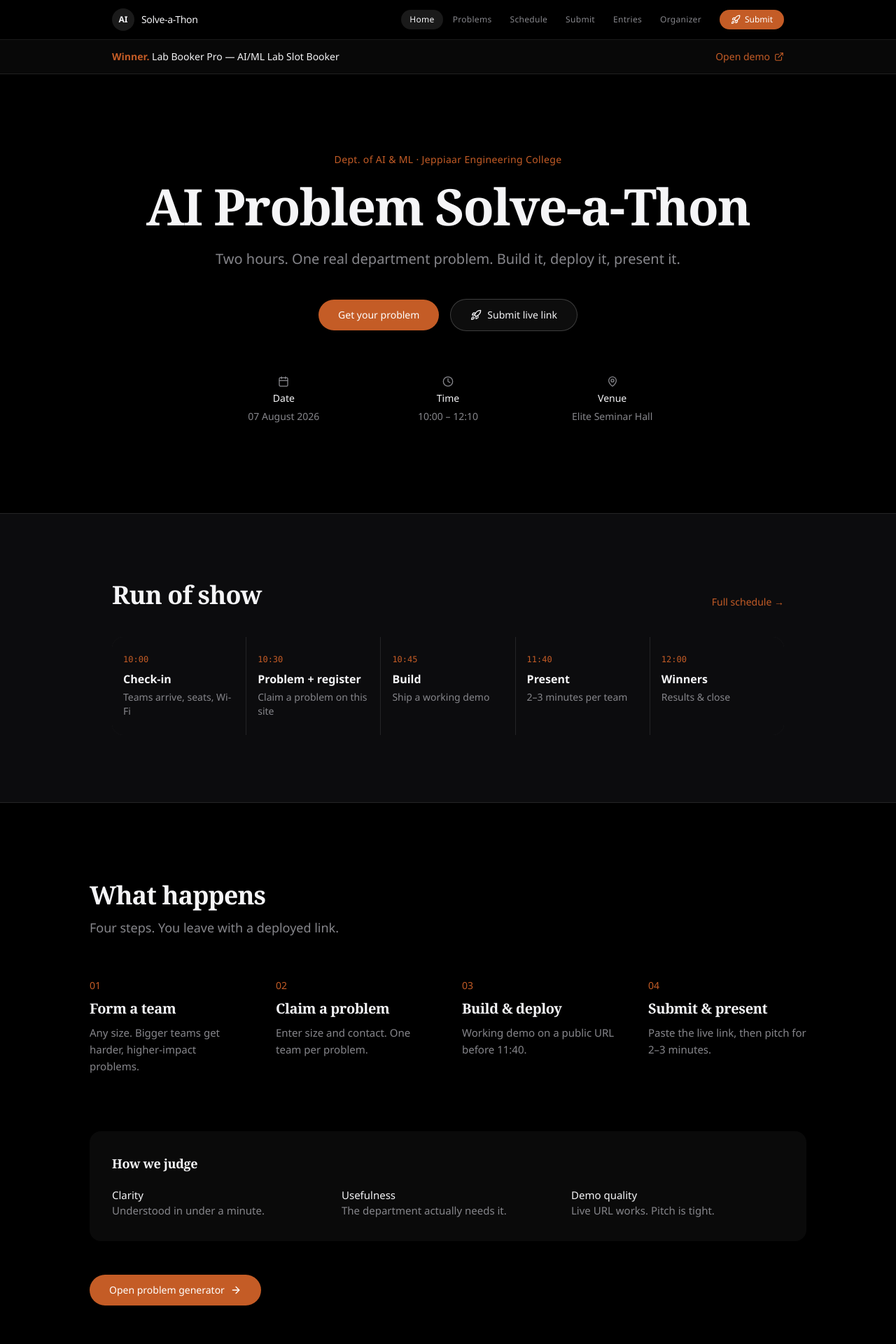
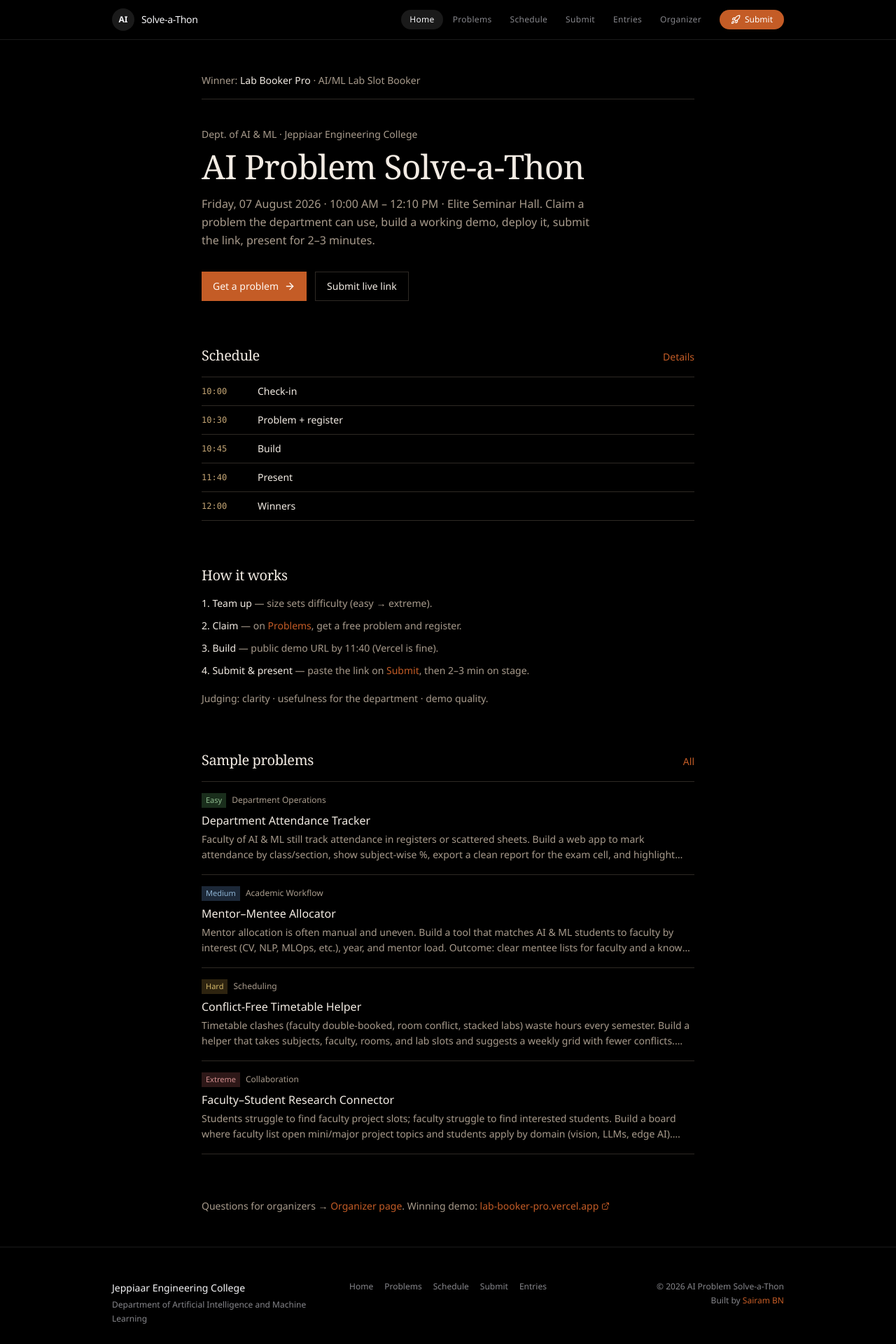
Before and after one commit to sairambn/AI-Competition, a React (Vite) app: page / in a window 1280 px wide. Shown: the top 1920 px of the page at 70% size. Built offline with nearby package versions, Linux system fonts and the light colour scheme.

Commit message:
Home: anti-template layout — left-aligned, specific, no product-page theater

```diff
--- a/src/pages/HomePage.tsx
+++ b/src/pages/HomePage.tsx
@@ -1,15 +1,7 @@
 import { Link } from "react-router-dom";
-import {
-  Calendar,
-  Clock,
-  MapPin,
-  ArrowRight,
-  Rocket,
-  ExternalLink,
-} from "lucide-react";
+import { ArrowRight, ExternalLink } from "lucide-react";
 import { PROBLEMS, type Difficulty } from "@/data/problems";
 import { cn } from "@/lib/utils";
-import { Reveal } from "@/components/Reveal";
 
 function formatDifficulty(value: Difficulty) {
   return value.charAt(0).toUpperCase() + value.slice(1);
@@ -36,258 +28,162 @@ const featured = [
 ];
 
 const AGENDA = [
-  { t: "10:00", l: "Check-in", d: "Teams arrive, seats, Wi-Fi" },
-  { t: "10:30", l: "Problem + register", d: "Claim a problem on this site" },
-  { t: "10:45", l: "Build", d: "Ship a working demo" },
-  { t: "11:40", l: "Present", d: "2–3 minutes per team" },
-  { t: "12:00", l: "Winners", d: "Results & close" },
+  { t: "10:00", l: "Check-in" },
+  { t: "10:30", l: "Problem + register" },
+  { t: "10:45", l: "Build" },
+  { t: "11:40", l: "Present" },
+  { t: "12:00", l: "Winners" },
 ];
 
 const WINNER_URL = "https://lab-booker-pro.vercel.app/";
 
 export function HomePage() {
   return (
-    <div className="flex flex-col">
-      {/* Winner strip */}
-      <div className="border-b border-white/10 bg-white/[0.03]">
-        <div className="mx-auto flex max-w-5xl flex-wrap items-center justify-between gap-3 px-6 py-3.5 lg:px-8">
-          <p className="text-sm text-[#f5f5f7]">
-            <span className="font-semibold text-primary">Winner. </span>
-            Lab Booker Pro — AI/ML Lab Slot Booker
-          </p>
+    <div className="mx-auto max-w-3xl px-4 py-12 sm:px-6 lg:px-8">
+      {/* Winner — plain text row, not a marketing banner */}
+      <p className="mb-10 border-b border-border pb-4 text-sm text-muted-foreground">
+        Winner:{" "}
         <a
           href={WINNER_URL}
           target="_blank"
           rel="noopener noreferrer"
-            className="inline-flex items-center gap-1.5 text-sm font-medium text-primary hover:underline"
+          className="font-medium text-foreground underline-offset-2 hover:text-primary hover:underline"
         >
-            Open demo <ExternalLink className="h-3.5 w-3.5" aria-hidden />
-          </a>
-        </div>
-      </div>
+          Lab Booker Pro
+        </a>{" "}
+        <span className="text-muted-foreground">· AI/ML Lab Slot Booker</span>
+      </p>
 
-      {/* Hero — Apple product-page scale */}
-      <section className="hero-glow relative overflow-hidden">
-        <div className="mx-auto max-w-5xl px-6 pb-24 pt-20 text-center lg:px-8 lg:pb-32 lg:pt-28">
-          <div className="animate-hero">
-            <p className="text-sm font-medium tracking-wide text-primary">
+      <header className="animate-fade-up">
+        <p className="text-sm text-muted-foreground">
           Dept. of AI & ML · Jeppiaar Engineering College
         </p>
-            <h1 className="mx-auto mt-5 max-w-4xl text-5xl font-semibold tracking-tight text-[#f5f5f7] sm:text-6xl lg:text-7xl">
+        <h1 className="mt-3 text-4xl text-foreground sm:text-5xl">
           AI Problem Solve-a-Thon
         </h1>
-            <p className="mx-auto mt-6 max-w-2xl text-lg leading-relaxed text-[#86868b] sm:text-xl">
-              Two hours. One real department problem. Build it, deploy it,
-              present it.
+        <p className="mt-4 max-w-xl text-base leading-relaxed text-muted-foreground">
+          Friday, 07 August 2026 · 10:00 AM – 12:10 PM · Elite Seminar Hall.
+          Claim a problem the department can use, build a working demo, deploy
+          it, submit the link, present for 2–3 minutes.
         </p>
 
-            <div className="mt-10 flex flex-wrap items-center justify-center gap-4">
+        <div className="mt-8 flex flex-wrap gap-3">
           <Link
             to="/problems"
-                className="inline-flex items-center justify-center rounded-full bg-primary px-7 py-3 text-sm font-medium text-white hover:opacity-90"
+            className="inline-flex items-center rounded-sm bg-primary px-4 py-2.5 text-sm font-medium text-primary-foreground hover:opacity-90"
           >
-                Get your problem
+            Get a problem <ArrowRight className="ml-2 h-4 w-4" />
           </Link>
           <Link
             to="/submit"
-                className="inline-flex items-center justify-center gap-2 rounded-full border border-white/20 bg-white/5 px-7 py-3 text-sm font-medium text-[#f5f5f7] backdrop-blur hover:bg-white/10"
+            className="inline-flex items-center rounded-sm border border-border px-4 py-2.5 text-sm font-medium text-foreground hover:bg-secondary"
           >
-                <Rocket className="h-4 w-4" /> Submit live link
+            Submit live link
           </Link>
         </div>
+      </header>
 
-            <dl className="mx-auto mt-16 grid max-w-2xl gap-8 text-sm text-[#86868b] sm:grid-cols-3">
-              <div className="flex flex-col items-center gap-1.5">
-                <Calendar className="h-4 w-4 text-[#f5f5f7]/" />
-                <dt className="font-medium text-[#f5f5f7]">Date</dt>
-                <dd>07 August 2026</dd>
+      <section className="mt-16">
+        <div className="mb-4 flex items-baseline justify-between gap-2">
+          <h2 className="text-xl text-foreground">Schedule</h2>
+          <Link to="/schedule" className="text-sm text-primary hover:underline">
+            Details
+          </Link>
         </div>
-              <div className="flex flex-col items-center gap-1.5">
-                <Clock className="h-4 w-4 text-[#f5f5f7]/" />
-                <dt className="font-medium text-[#f5f5f7]">Time</dt>
-                <dd>10:00 – 12:10</dd>
-              </div>
-              <div className="flex flex-col items-center gap-1.5">
-                <MapPin className="h-4 w-4 text-[#f5f5f7]/" />
-                <dt className="font-medium text-[#f5f5f7]">Venue</dt>
-                <dd>Elite Seminar Hall</dd>
-              </div>
-            </dl>
-          </div>
-        </div>
+        <table className="w-full text-left text-sm">
+          <tbody className="divide-y divide-border border-y border-border">
+            {AGENDA.map((row) => (
+              <tr key={row.t}>
+                <td className="w-20 py-2.5 font-mono text-xs text-accent">
+                  {row.t}
+                </td>
+                <td className="py-2.5 text-foreground">{row.l}</td>
+              </tr>
+            ))}
+          </tbody>
+        </table>
       </section>
 
-      {/* Agenda */}
-      <section className="border-y border-white/10 bg-[#0c0c0e]">
-        <div className="mx-auto max-w-5xl px-6 py-20 lg:px-8 lg:py-24">
-          <Reveal>
-            <div className="mb-10 flex flex-wrap items-end justify-between gap-3">
-              <h2 className="text-3xl font-semibold tracking-tight text-[#f5f5f7] sm:text-4xl">
-                Run of show
-              </h2>
-              <Link
-                to="/schedule"
-                className="text-sm font-medium text-primary hover:underline"
-              >
-                Full schedule →
+      <section className="mt-16">
+        <h2 className="text-xl text-foreground">How it works</h2>
+        <ol className="mt-4 space-y-3 text-sm text-muted-foreground">
+          <li>
+            <span className="font-medium text-foreground">1. Team up</span> —
+            size sets difficulty (easy → extreme).
+          </li>
+          <li>
+            <span className="font-medium text-foreground">2. Claim</span> — on{" "}
+            <Link to="/problems" className="text-primary hover:underline">
+              Problems
+            </Link>
+            , get a free problem and register.
+          </li>
+          <li>
+            <span className="font-medium text-foreground">3. Build</span> — public
+            demo URL by 11:40 (Vercel is fine).
+          </li>
+          <li>
+            <span className="font-medium text-foreground">4. Submit & present</span>{" "}
+            — paste the link on{" "}
+            <Link to="/submit" className="text-primary hover:underline">
+              Submit
+            </Link>
+            , then 2–3 min on stage.
+          </li>
+        </ol>
+        <p className="mt-5 text-sm text-muted-foreground">
+          Judging: clarity · usefulness for the department · demo quality.
+        </p>
+      </section>
+
+      <section className="mt-16">
+        <div className="mb-4 flex items-baseline justify-between gap-2">
+          <h2 className="text-xl text-foreground">Sample problems</h2>
+          <Link to="/problems" className="text-sm text-primary hover:underline">
+            All
           </Link>
         </div>
-          </Reveal>
-          <ol className="grid gap-px overflow-hidden rounded-2xl bg-white/10 sm:grid-cols-5">
-            {AGENDA.map((s, i) => (
-              <Reveal key={s.t} delay={i * 60} as="li">
-                <div className="h-full bg-[#0c0c0e] px-5 py-6 sm:px-4">
-                  <p className="font-mono text-xs font-medium text-primary">
-                    {s.t}
-                  </p>
-                  <p className="mt-2 text-base font-semibold text-[#f5f5f7]">
-                    {s.l}
-                  </p>
-                  <p className="mt-1 text-sm text-[#86868b]">{s.d}</p>
-                </div>
-              </Reveal>
-            ))}
-          </ol>
-        </div>
-      </section>
-
-      {/* Steps */}
-      <section className="px-6 py-24 lg:px-8 lg:py-28">
-        <div className="mx-auto max-w-5xl">
-          <Reveal>
-            <h2 className="text-3xl font-semibold tracking-tight text-[#f5f5f7] sm:text-4xl">
-              What happens
-            </h2>
-            <p className="mt-3 max-w-xl text-lg text-[#86868b]">
-              Four steps. You leave with a deployed link.
-            </p>
-          </Reveal>
-          <ol className="mt-14 grid gap-10 sm:grid-cols-2 lg:grid-cols-4">
-            {[
-              {
-                n: "01",
-                title: "Form a team",
-                text: "Any size. Bigger teams get harder, higher-impact problems.",
-              },
-              {
-                n: "02",
-                title: "Claim a problem",
-                text: "Enter size and contact. One team per problem.",
-              },
-              {
-                n: "03",
-                title: "Build & deploy",
-                text: "Working demo on a public URL before 11:40.",
-              },
-              {
-                n: "04",
-                title: "Submit & present",
-                text: "Paste the live link, then pitch for 2–3 minutes.",
-              },
-            ].map((item, i) => (
-              <Reveal key={item.n} delay={i * 80} as="li">
-                <span className="text-sm font-medium text-primary">{item.n}</span>
-                <h3 className="mt-2 text-xl font-semibold text-[#f5f5f7]">
-                  {item.title}
-                </h3>
-                <p className="mt-2 text-[15px] leading-relaxed text-[#86868b]">
-                  {item.text}
-                </p>
-              </Reveal>
-            ))}
-          </ol>
-
-          <Reveal delay={120}>
-            <div className="mt-20 rounded-2xl bg-white/[0.04] px-8 py-8">
-              <h3 className="text-lg font-semibold text-[#f5f5f7]">
-                How we judge
-              </h3>
-              <ul className="mt-5 grid gap-6 text-[15px] text-[#86868b] sm:grid-cols-3">
-                <li>
-                  <span className="block font-medium text-[#f5f5f7]">
-                    Clarity
-                  </span>
-                  Understood in under a minute.
-                </li>
-                <li>
-                  <span className="block font-medium text-[#f5f5f7]">
-                    Usefulness
-                  </span>
-                  The department actually needs it.
-                </li>
-                <li>
-                  <span className="block font-medium text-[#f5f5f7]">
-                    Demo quality
-                  </span>
-                  Live URL works. Pitch is tight.
-                </li>
-              </ul>
-            </div>
-          </Reveal>
-
-          <Reveal delay={80}>
-            <div className="mt-12 text-center sm:text-left">
-              <Link
-                to="/problems"
-                className="inline-flex items-center gap-2 rounded-full bg-primary px-7 py-3 text-sm font-medium text-white hover:opacity-90"
-              >
-                Open problem generator <ArrowRight className="h-4 w-4" />
-              </Link>
-            </div>
-          </Reveal>
-        </div>
-      </section>
-
-      {/* Problems list */}
-      <section className="border-t border-white/10 bg-[#0c0c0e] px-6 py-24 lg:px-8 lg:py-28">
-        <div className="mx-auto max-w-5xl">
-          <Reveal>
-            <div className="mb-12 flex flex-wrap items-end justify-between gap-3">
-              <div>
-                <h2 className="text-3xl font-semibold tracking-tight text-[#f5f5f7] sm:text-4xl">
-                  Example problems
-                </h2>
-                <p className="mt-3 text-lg text-[#86868b]">
-                  For faculty, labs, and students — not toy demos.
-                </p>
-              </div>
-              <Link
-                to="/problems"
-                className="text-sm font-medium text-primary hover:underline"
-              >
-                All problems →
-              </Link>
-            </div>
-          </Reveal>
-          <ul className="divide-y divide-white/10">
-            {featured.map((idea, i) => (
-              <Reveal key={idea.id} delay={i * 70} as="li">
-                <div className="flex flex-col gap-3 py-7 transition-colors sm:flex-row sm:items-start sm:gap-8">
-                  <div className="flex shrink-0 items-center gap-2 sm:w-28 sm:flex-col sm:items-start sm:gap-1.5">
+        <ul className="divide-y divide-border border-y border-border">
+          {featured.map((idea) => (
+            <li key={idea.id} className="py-4">
+              <div className="flex flex-wrap items-center gap-2">
                 <span
                   className={cn(
-                        "rounded-full px-2.5 py-0.5 text-xs font-medium",
+                    "rounded-sm px-1.5 py-0.5 text-[11px] font-medium",
                     difficultyClass(idea.difficulty)
                   )}
                 >
                   {formatDifficulty(idea.difficulty)}
                 </span>
-                    <span className="text-xs text-[#86868b]">{idea.category}</span>
+                <span className="text-xs text-muted-foreground">
+                  {idea.category}
+                </span>
               </div>
-                  <div className="min-w-0 flex-1">
-                    <h3 className="text-lg font-semibold text-[#f5f5f7]">
-                      {idea.title}
-                    </h3>
-                    <p className="mt-1.5 text-[15px] leading-relaxed text-[#86868b] line-clamp-2">
+              <p className="mt-1.5 font-medium text-foreground">{idea.title}</p>
+              <p className="mt-1 text-sm leading-relaxed text-muted-foreground line-clamp-2">
                 {idea.description}
               </p>
-                  </div>
-                </div>
-              </Reveal>
+            </li>
           ))}
         </ul>
-        </div>
       </section>
+
+      <p className="mt-16 text-sm text-muted-foreground">
+        Questions for organizers →{" "}
+        <Link to="/organizer" className="text-primary hover:underline">
+          Organizer page
+        </Link>
+        . Winning demo:{" "}
+        <a
+          href={WINNER_URL}
+          target="_blank"
+          rel="noopener noreferrer"
+          className="inline-flex items-center gap-1 text-primary hover:underline"
+        >
+          lab-booker-pro.vercel.app
+          <ExternalLink className="h-3 w-3" aria-hidden />
+        </a>
+      </p>
     </div>
   );
 }
```
Lines whose indentation alone changed are shown as unchanged.
